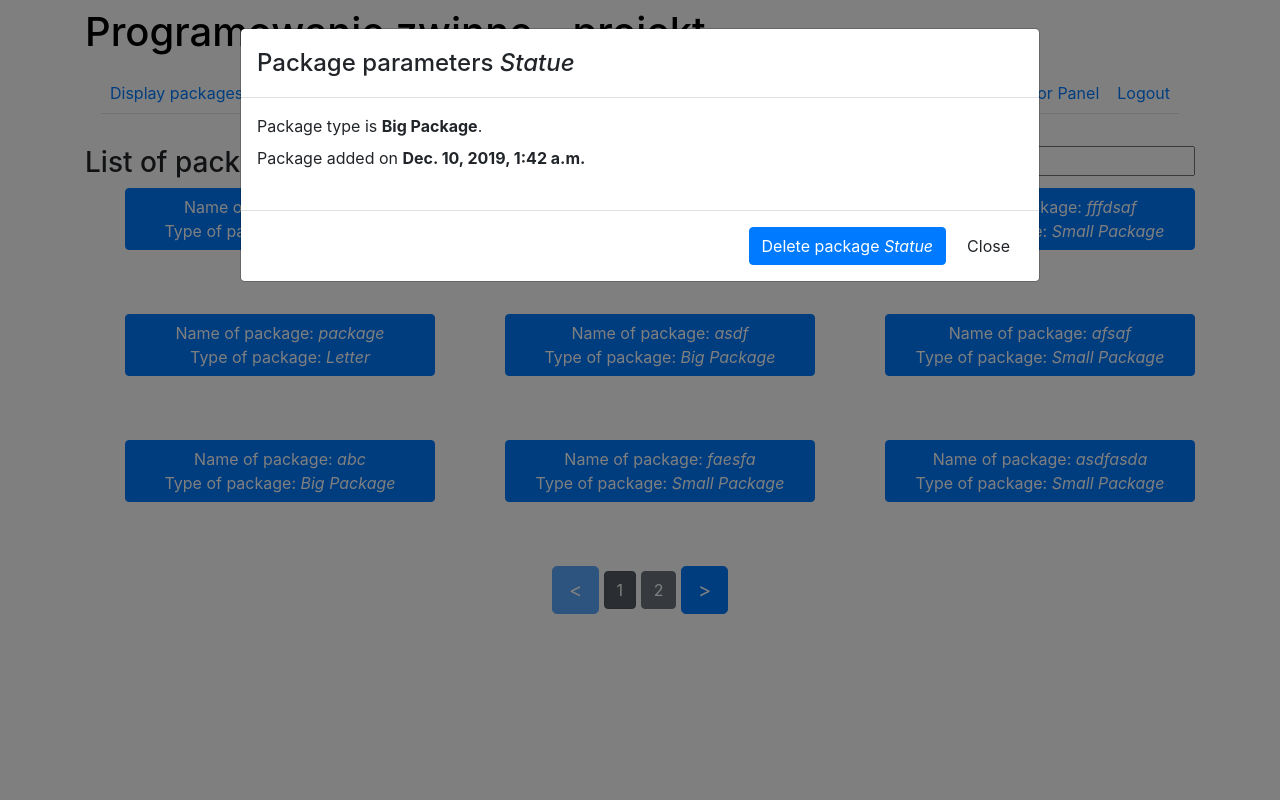
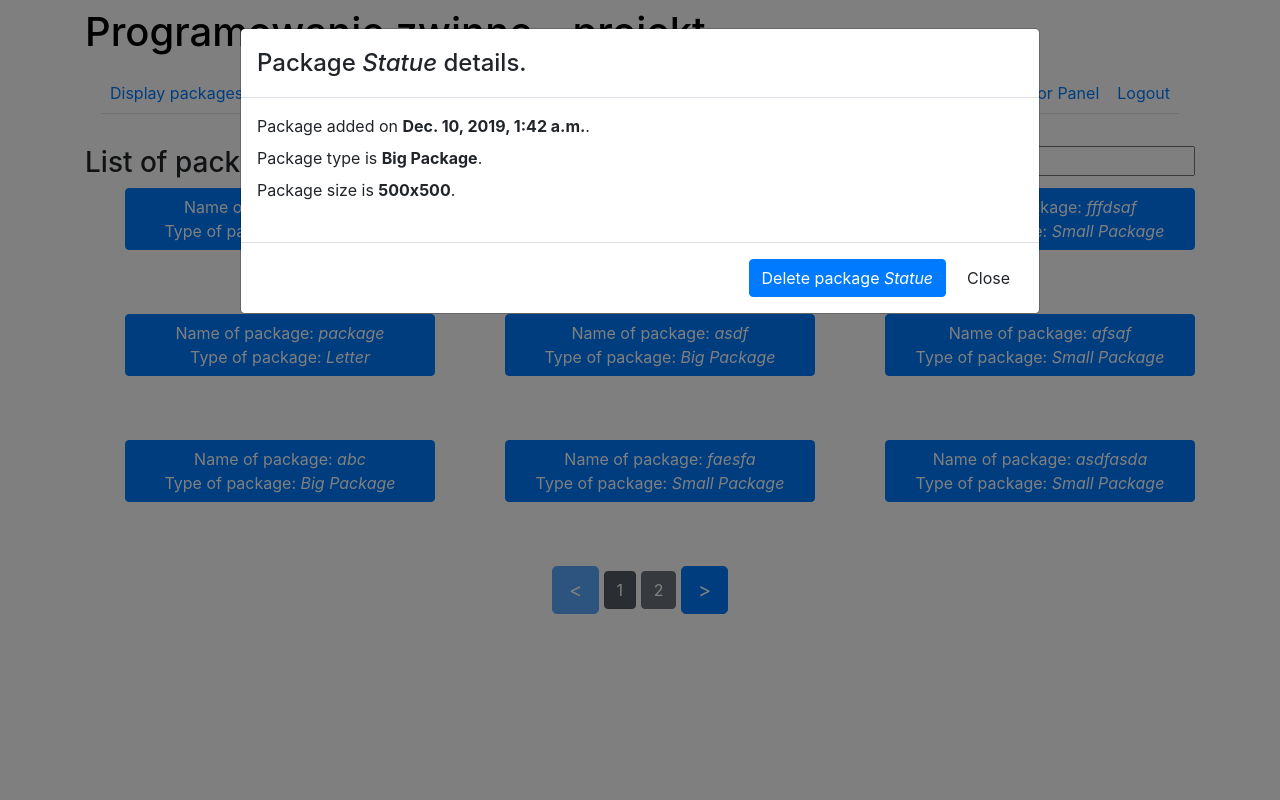
Before and after one commit to mickac/courier_managment_system, a Django app: page /site/packagelist in a window 1280 px wide, after a click that opens the changed part. Run offline with Django 3.2, Linux system fonts and the light colour scheme; a user stored in the database is signed in; data comes from the database, SQL or seed files in the repository; some libraries are stand-ins or nearby versions.

Commit message:
Minor changes for modal.

```diff
--- a/strona/templates/package_list.html
+++ b/strona/templates/package_list.html
@@ -40,12 +40,13 @@
                             <div class="modal-dialog modal-lg">
                                 <div class="modal-content">
                                     <div class="modal-header">
-                                        <h4 class="modal-title">Package parameters <i>{{ package.name }}</i></h4>
+                                        <h4 class="modal-title">Package <i>{{ package.name }}</i> details.</h4>
                                     </div>
                                     <div class="modal-body">
                                         <div class="form-group">
+                                                <label for="date">Package added on <b>{{ package.create_date }}</b>.</label><br>
                                                 <label for="type">Package type is <b>{{ package.package_type }}</b>.</label><br>
-                                                <label for="date">Package added on <b>{{ package.create_date }}</b></label>
+                                                <label for="size">Package size is <b>{{ package.package_sizes }}</b>.</label>
                                         </div>
                                     </div>
                                     <div class="modal-footer">
```
